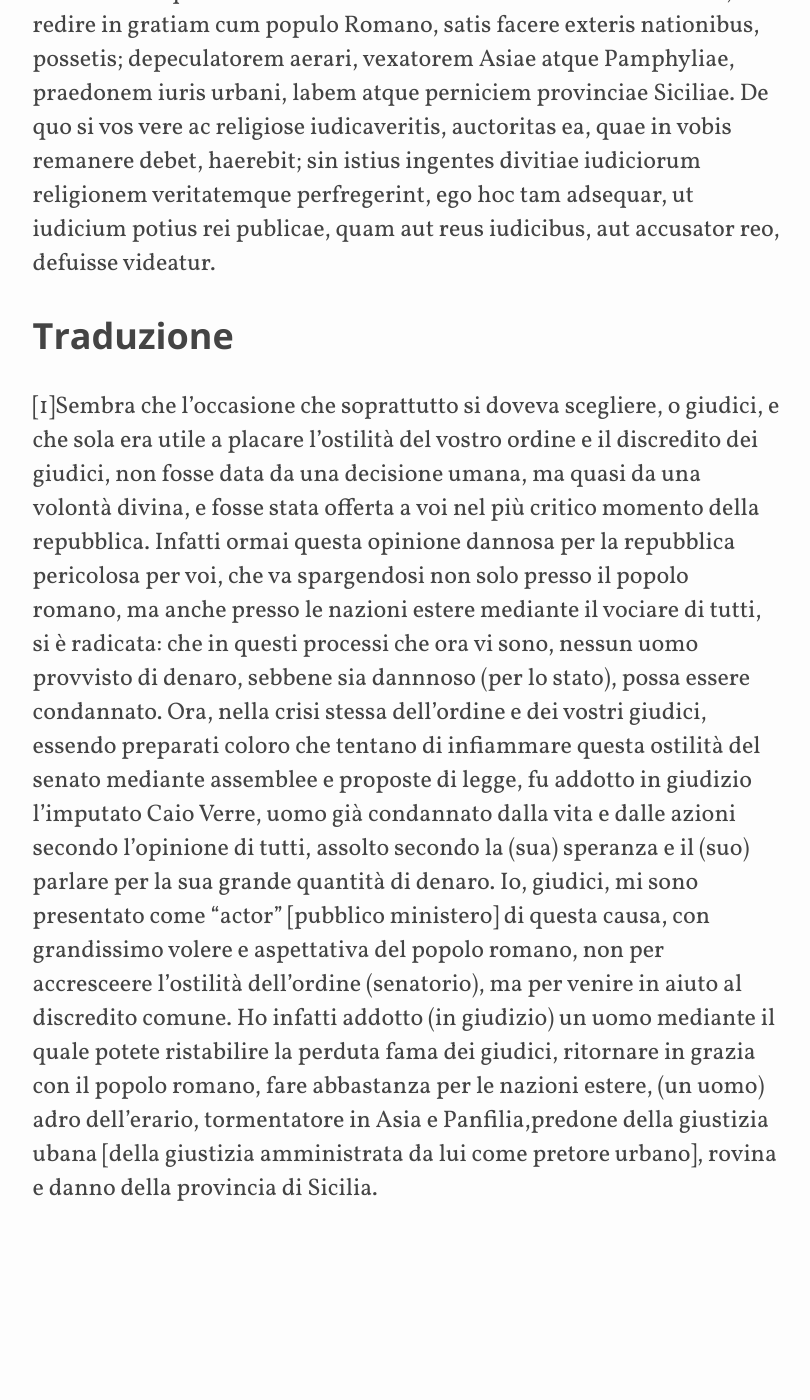
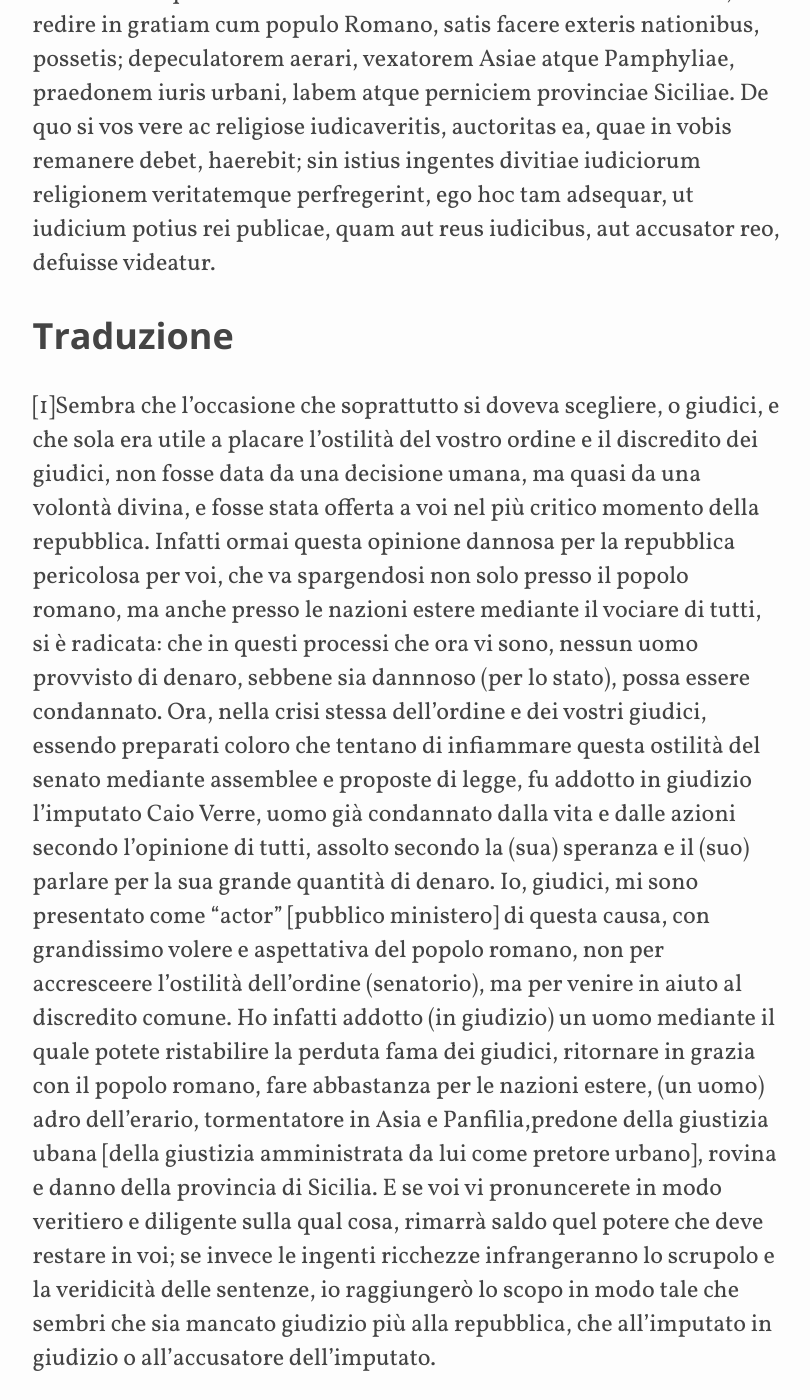
Before and after one commit to ProCicerone/ProCicerone.github.io, a Jekyll site: the page built from humanae/versioni/verrine1.md, in a window 1280 px wide and 1400 px high, scrolled down 743 px. Shown: the whole window, without its empty margins (121-931 px from the left). Built offline with Jekyll 4.4.1, drawn with Linux system fonts in a browser that asks for light colours; before the commit the page ends 1973 px from its top, so only the background shows below that.

Commit message:
Aggiunge l'ultima proposizione di traduzione

```diff
--- a/humanae/versioni/verrine1.md
+++ b/humanae/versioni/verrine1.md
@@ -10,4 +10,4 @@ title: Verrine 1, 1, 1-3
 
 ##Traduzione
 [1]Sembra che l'occasione che soprattutto si doveva scegliere, o giudici, e che sola era utile a placare l'ostilità del vostro ordine e il discredito dei giudici, non fosse data da una decisione umana, ma quasi da una volontà divina, e fosse stata offerta a voi nel più critico momento della repubblica. Infatti ormai questa opinione dannosa per la repubblica pericolosa per voi, che va spargendosi non solo presso il popolo romano, ma anche presso le nazioni estere mediante il vociare di tutti, si è radicata: che in questi processi che ora vi sono, nessun uomo provvisto di denaro, sebbene sia dannnoso (per lo stato), possa essere condannato.
-Ora, nella crisi stessa dell'ordine e dei vostri giudici, essendo preparati coloro che tentano di infiammare questa ostilità del senato mediante assemblee e proposte di legge, fu addotto in giudizio l'imputato Caio Verre, uomo già condannato dalla vita e dalle azioni secondo l'opinione di tutti, assolto secondo la (sua) speranza e il (suo) parlare per la sua grande quantità di denaro. Io, giudici, mi sono presentato come "actor" [pubblico ministero] di questa causa, con grandissimo volere e aspettativa del popolo romano, non per accresceere l'ostilità dell'ordine (senatorio), ma per venire in aiuto al discredito comune. Ho infatti addotto (in giudizio) un uomo mediante il quale potete ristabilire la perduta fama dei giudici, ritornare in grazia con il popolo romano, fare abbastanza per le nazioni estere, (un uomo) adro dell'erario, tormentatore in Asia e Panfilia,predone della giustizia ubana [della giustizia amministrata da lui come pretore urbano], rovina e danno della provincia di Sicilia.
+Ora, nella crisi stessa dell'ordine e dei vostri giudici, essendo preparati coloro che tentano di infiammare questa ostilità del senato mediante assemblee e proposte di legge, fu addotto in giudizio l'imputato Caio Verre, uomo già condannato dalla vita e dalle azioni secondo l'opinione di tutti, assolto secondo la (sua) speranza e il (suo) parlare per la sua grande quantità di denaro. Io, giudici, mi sono presentato come "actor" [pubblico ministero] di questa causa, con grandissimo volere e aspettativa del popolo romano, non per accresceere l'ostilità dell'ordine (senatorio), ma per venire in aiuto al discredito comune. Ho infatti addotto (in giudizio) un uomo mediante il quale potete ristabilire la perduta fama dei giudici, ritornare in grazia con il popolo romano, fare abbastanza per le nazioni estere, (un uomo) adro dell'erario, tormentatore in Asia e Panfilia,predone della giustizia ubana [della giustizia amministrata da lui come pretore urbano], rovina e danno della provincia di Sicilia. E se voi vi pronuncerete in modo veritiero e diligente sulla qual cosa, rimarrà saldo quel potere che deve restare in voi; se invece le ingenti ricchezze infrangeranno lo scrupolo e la veridicità delle sentenze, io raggiungerò lo scopo in modo tale che sembri che sia mancato giudizio più alla repubblica, che all'imputato in giudizio o all'accusatore dell'imputato.
```
